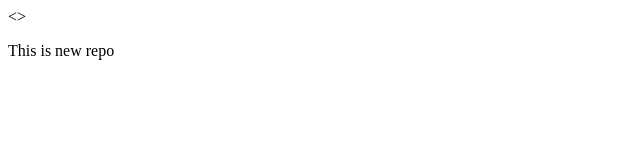
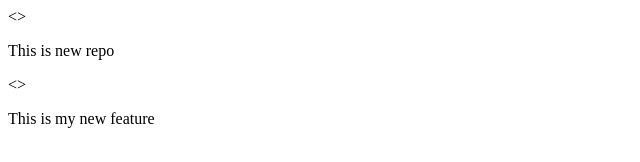
Before and after one commit to sayali-khaire/LocalRepo, a plain HTML site: page index.html in a window 1280 px wide. Shown: the whole page, without its empty margins (0-640 px from the left). Drawn offline with Linux system fonts and the light colour scheme.

Commit message:
add new feature

```diff
--- a/index.html
+++ b/index.html
@@ -1 +1,2 @@
 <><p>This is new repo</p>
+<><p>This is my new feature </p>
```
Also changed, not shown: 1 other file.
